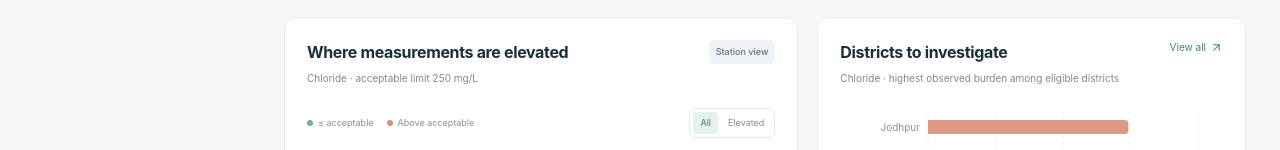
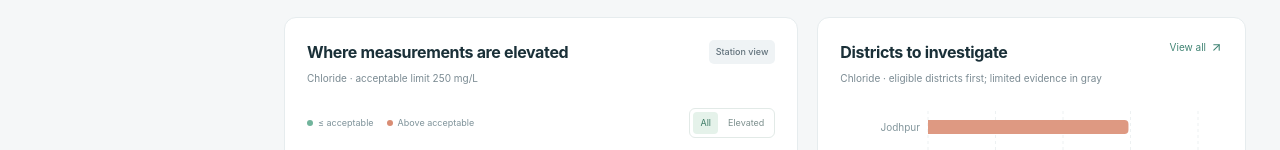
Before and after one commit to rajsingh1301/JalRakshakAI, a React (Vite) app: page / in a window 1280 px wide. Shown: the part 802-952 px from the top of the page. Built offline with nearby package versions, Linux system fonts and the light colour scheme.

Commit message:
fix(overview): label limited-evidence district chart entries explicitly

```diff
--- a/src/pages/Overview.jsx
+++ b/src/pages/Overview.jsx
@@ -18,7 +18,7 @@ export default function Overview({ records, data, parameter, setParameterId, ins
     <section className="hero-banner"><div className="hero-copy"><div className="hero-kicker"><span className="status-dot" /> EVIDENCE FOR BETTER WATER DECISIONS</div><h2>Make the invisible<br /><span>visible.</span></h2><p>Uncovering Invisible Water Threats Through AI.<br />Explore real groundwater measurements, one district at a time.</p><a href="#explorer">Explore the data <ArrowRight size={15} /></a></div><WaterContours /><div className="hero-source"><ShieldCheck size={13} /> Sourced from CGWB · Government of India</div></section>
     <div className="metrics-grid"><Metric label="Valid water samples" value={number(records.filter(r => r.measured_parameters > 0).length)} detail="Sampling events with available measurements" icon={FlaskConical} /><Metric label="Districts in view" value={districts.length} detail={`${new Set(records.map(r => r.state)).size} states · historical station observations`} icon={MapPinned} /><Metric label="Analyzed parameters" value={data.parameters.length} detail="Available measurements with sourced limits" icon={ScanLine} /><Metric label={`${parameter.name} exceedance`} value={percent(stats.rate)} detail={`${number(stats.exceedances)} of ${number(stats.valid)} measured · acceptable limit`} icon={CircleAlert} tone="coral" /></div>
     <div className="section-heading"><h2>A closer look at the evidence</h2><span>Choose a parameter to update the view</span></div><ParameterTabs parameters={data.parameters} selected={parameter.id} onChange={setParameterId} />
-    <div className="overview-charts"><Card title="Where measurements are elevated" subtitle={`${parameter.name} · acceptable limit ${parameter.acceptable} ${parameter.unit}`} action={<Badge tone="gray">Station view</Badge>}><StationMap records={records} parameter={parameter} /></Card><Card title="Districts to investigate" subtitle={`${parameter.name} · highest observed burden among eligible districts`} action={<a className="text-link" href="#priorities">View all <ArrowUpRight size={13} /></a>}><DistrictChart districts={districts} /></Card></div>
+    <div className="overview-charts"><Card title="Where measurements are elevated" subtitle={`${parameter.name} · acceptable limit ${parameter.acceptable} ${parameter.unit}`} action={<Badge tone="gray">Station view</Badge>}><StationMap records={records} parameter={parameter} /></Card><Card title="Districts to investigate" subtitle={`${parameter.name} · eligible districts first; limited evidence in gray`} action={<a className="text-link" href="#priorities">View all <ArrowUpRight size={13} /></a>}><DistrictChart districts={districts} /></Card></div>
     <div className="overview-bottom"><Card title="Parameter overview" subtitle="Above acceptable limits · each parameter uses its own measured denominator" action={<Badge>Python statistics</Badge>}><div className="parameter-summary">{parameterStats.map(p => <button key={p.id} className={`parameter-summary-row ${p.id === parameter.id ? 'is-selected' : ''}`} onClick={() => setParameterId(p.id)} aria-label={`Explore ${p.name}`}><span className="chemical-symbol">{p.symbol}</span><div className="chemical-name"><strong>{p.name}</strong><small>{number(p.stats.valid)} measured · {percent(p.stats.coverage)} coverage</small></div><div className="mini-bar"><span style={{ width: `${p.stats.rate ?? 0}%` }} /></div><span className="chemical-rate">{percent(p.stats.rate)}</span><ArrowUpRight size={13} /></button>)}</div></Card>
     <Card title="What deserves a closer look?" subtitle="Computed observations and project recommendations"><div className="observation-list"><div className="observation"><span className="observation-icon coral"><MapPinned size={17} /></span><div><h3>{leading ? `${leading.district} stands out` : 'Coverage needs attention'}</h3><p>{leading ? `${percent(leading.rate)} of ${number(leading.valid)} measured ${parameter.name.toLowerCase()} events exceeded the acceptable limit. Confirmatory sampling deserves attention.` : `No district meets the evidence rule for ${parameter.name.toLowerCase()} in this selection. More testing is needed before prioritization.`}</p><Badge tone={leading ? 'red' : 'gray'}>Project recommendation</Badge></div></div><div className="observation"><span className="observation-icon"><Layers size={17} /></span><div><h3>{number(multi)} events, multiple elevations</h3><p>Two or more available parameters exceeded their acceptable limits in the same event. This is an investigation signal; it is not a health-risk score.</p><Badge tone="gray">Python calculation</Badge></div></div><div className="observation"><span className="observation-icon amber"><ScanLine size={17} /></span><div><h3>Missing measurements matter</h3><p>{sparsest.name} covers {percent(sparsest.stats.coverage)} of events in view. Fluoride and nitrate are unavailable in the source files.</p><Badge tone="amber">Data quality</Badge></div></div></div></Card></div>
     <a className="ai-strip" href="#insights"><div className="ai-strip-icon"><Sparkles size={21} /></div><div><strong>{aiReady ? 'Explore verified Avaloka findings' : 'A deeper analysis, powered by Avaloka'}</strong><p>{aiReady ? 'Original responses, supporting values and limitations.' : 'Manual dataset analysis is pending. Verified findings will appear with their supporting evidence.'}</p></div><Badge tone={aiReady ? 'teal' : 'amber'}>{aiReady ? 'Verified' : 'Analysis pending'}</Badge><ArrowUpRight size={18} /></a><SourceFooter />
```
